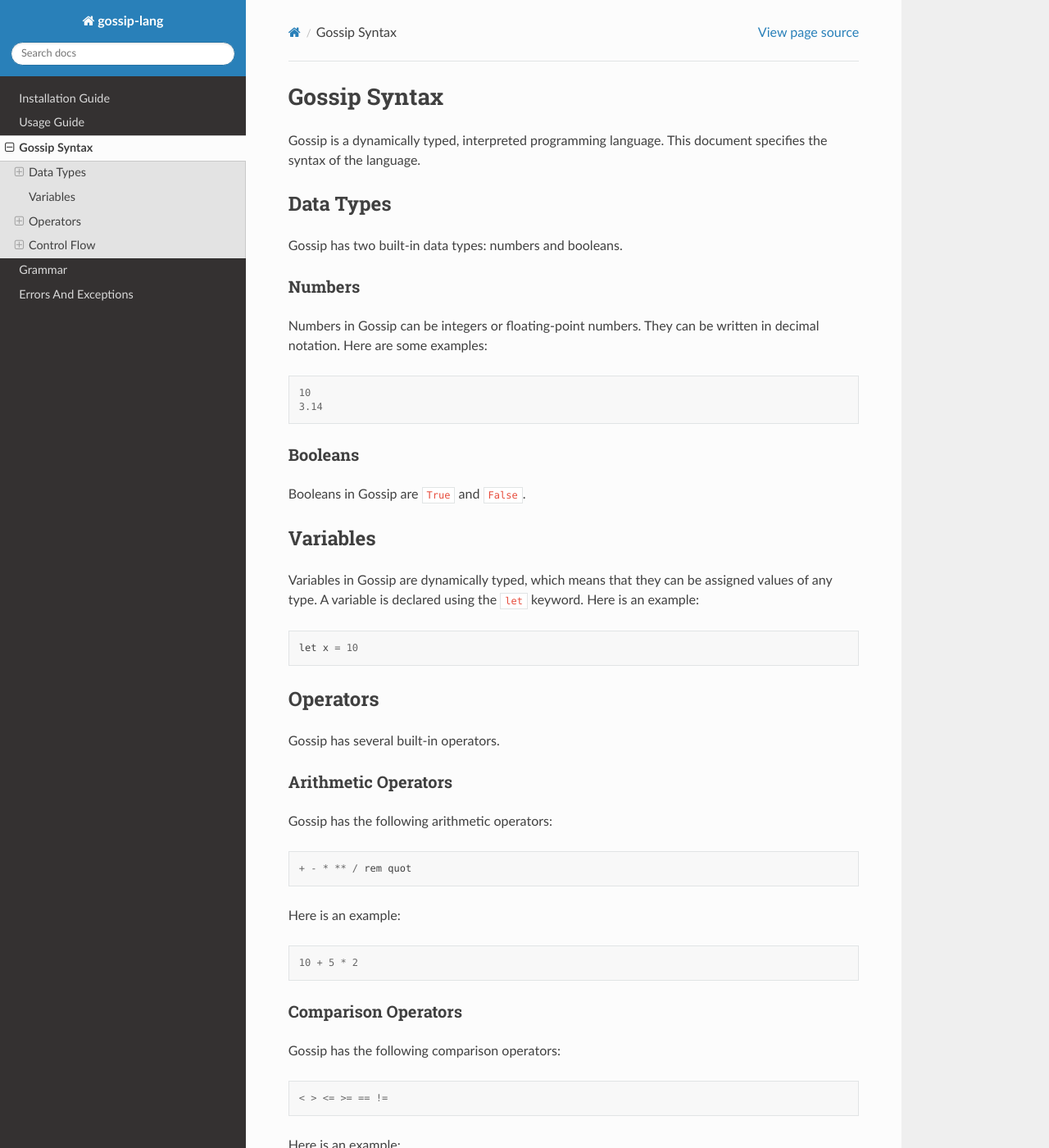
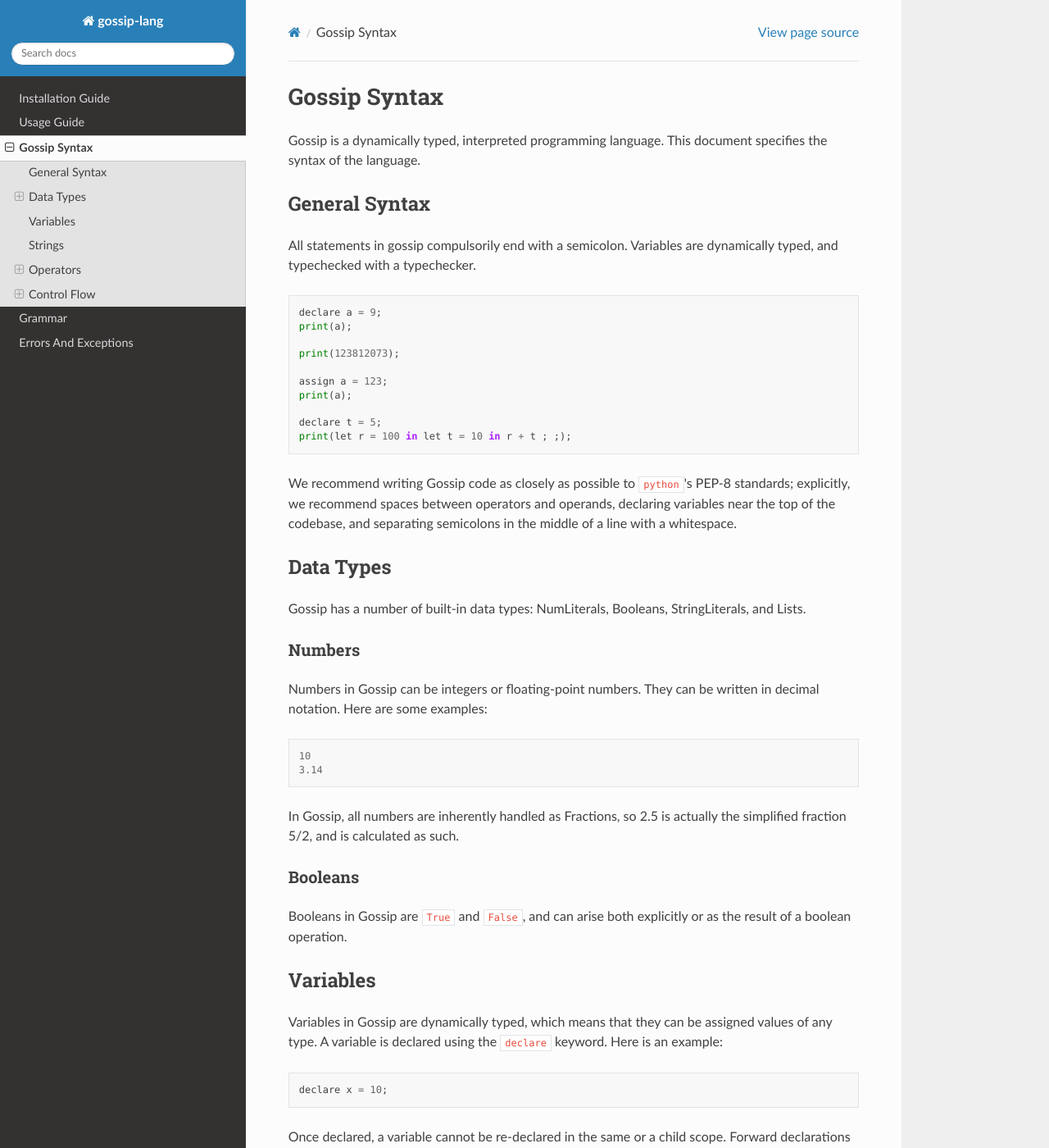
Before and after one commit to plugyawn/gossip, a Sphinx documentation site: the page built from docs/source/syntax.md, in a window 1280 px wide and 1400 px high. Shown: the whole window at 82% size. Built offline with Sphinx 7.4.7 and the Read the Docs theme 2.0.0, drawn with Linux system fonts in a browser that asks for light colours; some of the changed text lies outside the part shown.

Commit message:
syntax.md, installation_guide.md: Added documentation changes.

````diff
--- a/docs/source/syntax.md
+++ b/docs/source/syntax.md
@@ -2,9 +2,28 @@
 
 Gossip is a dynamically typed, interpreted programming language. This document specifies the syntax of the language.
 
+## General Syntax
+
+All statements in gossip compulsorily end with a semicolon. Variables are dynamically typed, and typechecked with a typechecker.
+
+```python
+declare a = 9;
+print(a);
+
+print(123812073);
+
+assign a = 123;
+print(a);
+
+declare t = 5;
+print(let r = 100 in let t = 10 in r + t ; ;);
+```
+
+We recommend writing Gossip code as closely as possible to `python`'s PEP-8 standards; explicitly, we recommend spaces between operators and operands, declaring variables near the top of the codebase, and separating semicolons in the middle of a line with a whitespace.
+
 ## Data Types
 
-Gossip has two built-in data types: numbers and booleans.
+Gossip has a number of built-in data types: NumLiterals, Booleans, StringLiterals, and Lists.
 
 ### Numbers
 
@@ -15,17 +34,37 @@ Numbers in Gossip can be integers or floating-point numbers. They can be written
 3.14
 ```
 
+In Gossip, all numbers are inherently handled as Fractions, so 2.5 is actually the simplified fraction 5/2, and is calculated as such.
+
 ### Booleans
 
-Booleans in Gossip are `True` and `False`.
+Booleans in Gossip are `True` and `False`, and can arise both explicitly or as the result of a boolean operation.
 
 ## Variables
 
-Variables in Gossip are dynamically typed, which means that they can be assigned values of any type. A variable is declared using the `let` keyword. Here is an example:
+Variables in Gossip are dynamically typed, which means that they can be assigned values of any type. A variable is declared using the `declare` keyword. Here is an example:
 
 ```python
-let x = 10
+declare x = 10;
 ```
+
+Once declared, a variable cannot be re-declared in the same or a child scope. Forward declarations are not allowed, and changing values requires the `assign` flag.
+
+```python
+assign x = 20;
+```
+
+## Strings
+
+Strings are defined the same way as numbers, and are written exclusively with single quotes (').
+
+```python
+declare x = 'Hello World!'
+assign x = x+x
+print(x)
+```
+
+This prints out `HelloWorld!HelloWorld!`, as is expected. Strings cannot be operated upon with numbers.
 
 ## Operators
 
@@ -36,7 +75,7 @@ Gossip has several built-in operators.
 Gossip has the following arithmetic operators:
 
 ```
-+ - * ** / rem quot
++ - * ** / %
 ```
 
 
@@ -45,6 +84,8 @@ Here is an example:
 ```
 10 + 5 * 2
 ```
+
+The `+` operator is overloaded to also work on Strings, where it handles concatenation.
 
 ### Comparison Operators
 
@@ -60,6 +101,8 @@ Here is an example:
 10 < 20
 ```
 
+These return a boolean value, that can be used to evaluate an If-Else construct.
+
 ### Logical Operators
 
 Gossip has the following logical operators:
@@ -71,8 +114,8 @@ and or not
 
 Here is an example:
 
-```
-True and False
+```python
+a > b and a < 2*b
 ```
 
 ### Assignment Operators
@@ -80,14 +123,14 @@ True and False
 Gossip has two assignment operators:
 
 ```
-let assign
+declare assign
 ```
 
 Here is an example:
 
 ```
-let x = 10
-x assign 20
+declare x = 10;
+assign x = 20;
 ```
 
 ## Control Flow
@@ -131,14 +174,14 @@ end
 A repeat loop in Gossip looks like this:
 
 ```
-repeat
-x = x + 1
-until x == 10
+repeat{
+x = x + 1;
+} until x == 10;
 ```
 ### Print Statements
 
 A print statement in Gossip looks like this:
 
 ```
-print "Hello, world!"
+print('Hello, world!')
 ```
````
Also changed, not shown: other parts of docs/source/syntax.md (+11 -11 lines), docs/source/installation_guide.md (+1 -1 lines).
